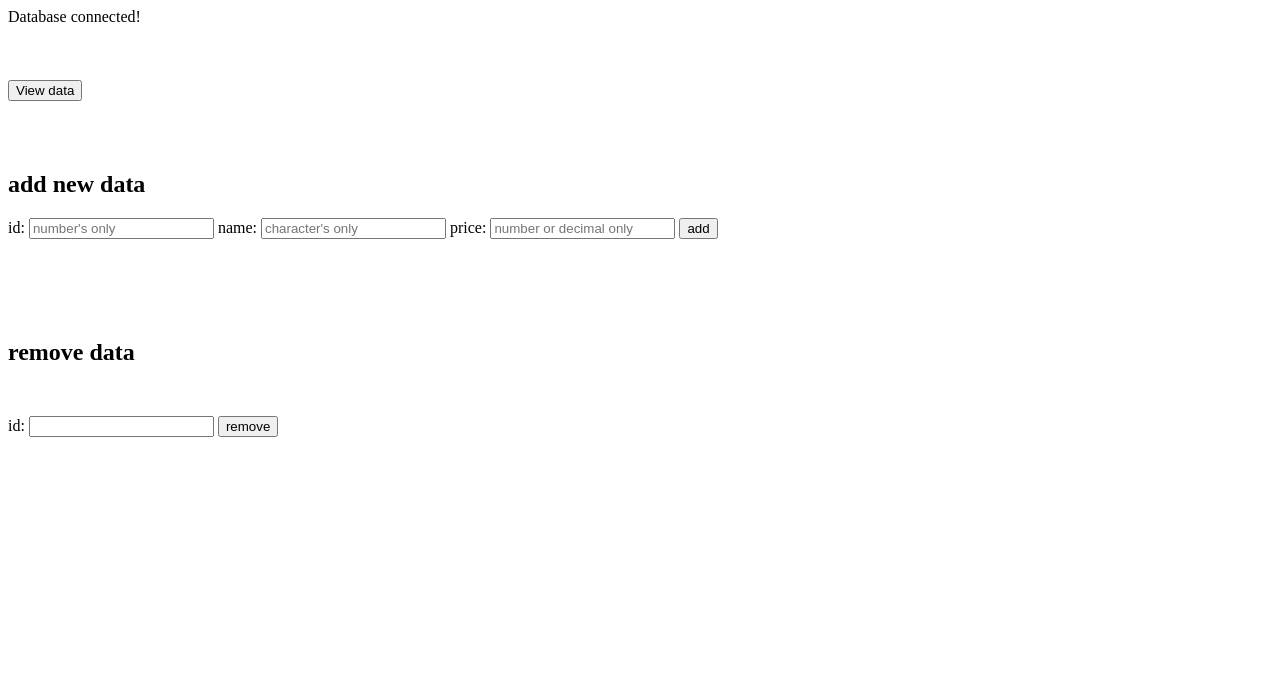
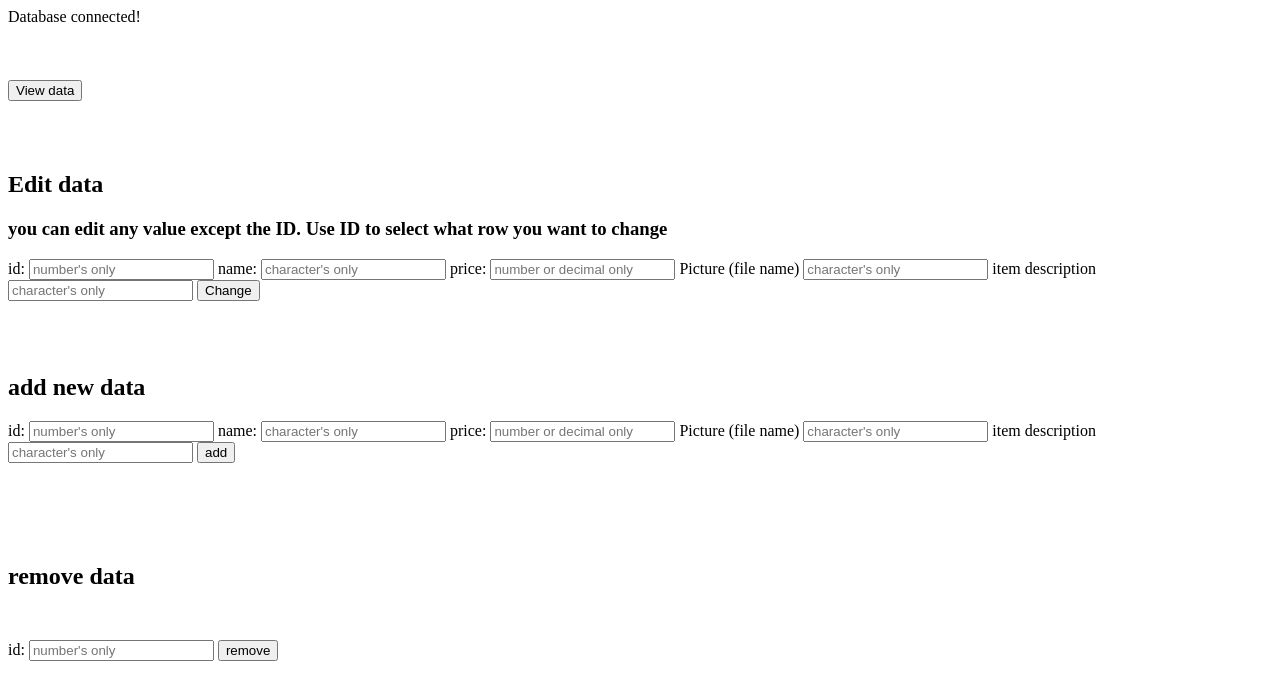
Before and after one commit to niranma/Fiala, a PHP site: page /fart.php in a window 1280 px wide. Shown: the top 700 px of the page. Run offline with PHP 8.4, Linux system fonts and the light colour scheme.

Commit message:
added editing and table

```diff
--- a/fart.php
+++ b/fart.php
@@ -15,16 +15,33 @@ echo "Database connected!". "<br><br><br><br>";
 
 
 function viewData($con){
-    $sql = "SELECT id, name, price from menu;";
+    $sql = "SELECT id, name, price, picture, description from menu;";
     $result=mysqli_query($con,$sql);
 
     if ($result->num_rows > 0) {
         // output data of each row
+        echo "
+            <table style='padding-left: 5%; width: 95%;'>
+                <tr style='border: 1px solid black;'>
+                    <th style='border: 1px solid black;'>ID</th>
+                    <th style='border: 1px solid black;'>Name</th>
+                    <th style='border: 1px solid black;'>Price</th>
+                    <th style='border: 1px solid black;'>Pciture</th>
+                    <th style='border: 1px solid black;'>Description</th>
+                </tr>";
         while($row = $result->fetch_assoc()) {
 
             //   &emsp; is a 4 space escape char
-            echo "ID: ". $row["id"] . "&emsp;name: " . $row["name"]. "&emsp;&emsp;price: " .$row["price"]. "<br>";
-          }
+        echo "
+                <tr style='border: 1px solid black;'>
+                    <td style='border: 1px solid black;'>ID: ". $row["id"]."</td>
+                    <td style='border: 1px solid black;'>name: ". $row["name"]. "</td>
+                    <td style='border: 1px solid black;'>price: " . $row["price"]."</td>
+                    <td style='border: 1px solid black;'>picture:". $row["picture"]."</td>
+                    <td style='border: 1px solid black;'>Description: ". $row["description"]. "</td>
+                </tr>";
+            }
+            echo "<table>";
       } else {
           echo "0 results";
       }
@@ -39,14 +56,16 @@ if(array_key_exists('view', $_POST)) {
 
 if(array_key_exists('add', $_POST)) {
 
-    $data = $_POST["id"].",'".$_POST['name']."',".$_POST["price"];
+    $data = $_POST["id"].",'".$_POST['name']."',".$_POST["price"].",'".$_POST["picture"]."','".$_POST["description"]."'";
 
     echo $data;
+    echo "<br>";
 
-    $sql = "INSERT INTO menu (id, name,price)
+    $sql = "INSERT INTO menu (id, name, price, picture, description)
     VALUES (". $data. ")";
 
     echo $sql;
+    echo "<br>";
 
     if ($con->query($sql) === TRUE) {
     echo "New record created successfully";
@@ -99,6 +118,34 @@ if(array_key_exists('remove', $_POST)) {
 </form>
 
 <form method="post">
+
+    <h2>Edit data</h2>
+    <h3>you can edit any value except the ID. Use ID to select what row you want to change</h3>
+    <p style="display: inline;">id: </p>
+    <input type="number" name="id" placeholder="number's only"/>
+
+    <p style="display: inline;">name: </p>
+    <input type="text" name="name" placeholder="character's only "/>
+
+    <p style="display: inline;">price: </p>
+    <input type="number" step="0.01" name="price" placeholder="number or decimal only"/>
+
+    <p style="display: inline;">Picture (file name)</p>
+    <input type="text" name="name" placeholder="character's only "/>
+
+    <p style="display: inline;">item description</p>
+    <input type="text" name="name" placeholder="character's only "/>
+
+    <input type="submit" name="add" class="button" value="Change"/>
+    <br>
+    <br>
+    <br>
+    <br>
+</form>
+
+
+<form method="post">
+
     <h2>add new data</h2>
     <p style="display: inline;">id: </p>
     <input type="number" name="id" placeholder="number's only"/>
@@ -108,13 +155,20 @@ if(array_key_exists('remove', $_POST)) {
 
     <p style="display: inline;">price: </p>
     <input type="number" step="0.01" name="price" placeholder="number or decimal only"/>
+
+    <p style="display: inline;">Picture (file name)</p>
+    <input type="text" name="picture" placeholder="character's only "/>
+
+    <p style="display: inline;">item description</p>
+    <input type="text" name="description" placeholder="character's only "/>
+
     <input type="submit" name="add" class="button" value="add"/>
 </form>
 
 <form method="post">
     <h2 style="margin-bottom: 50px; margin-top: 100px;">remove data</h2>
     <p style="display: inline;">id: </p>
-    <input type="text" name="id"/>
+    <input type="text" name="id" placeholder="number's only"/>
     <input type="submit" name="remove" class="button" value="remove" />
     </form>
 
```
